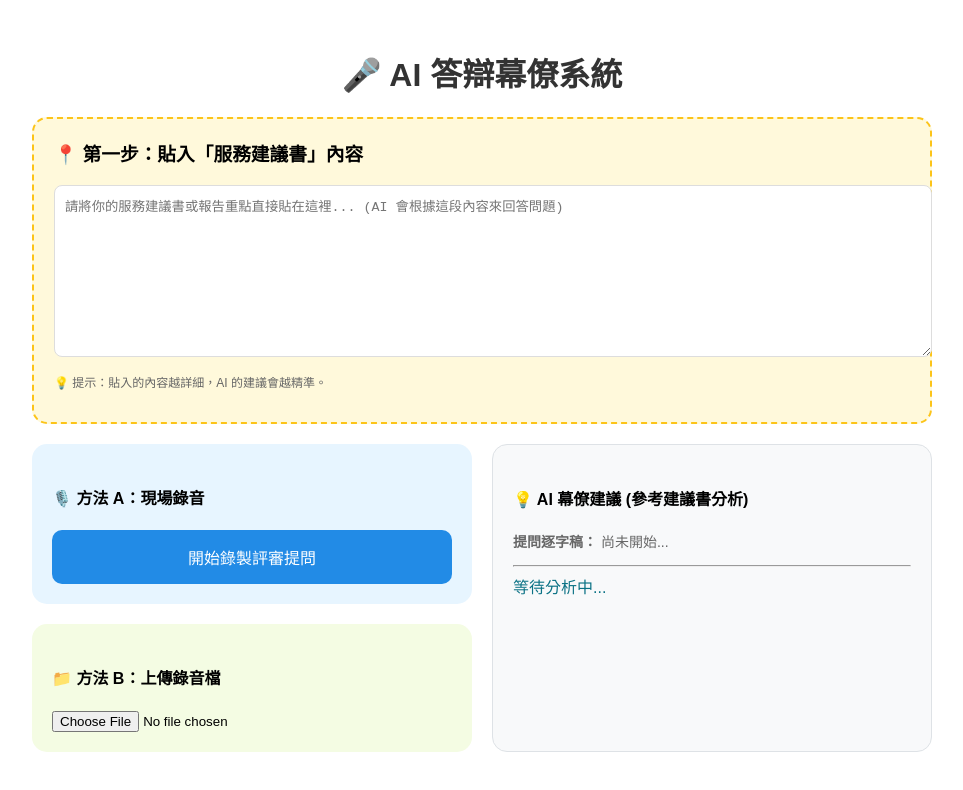
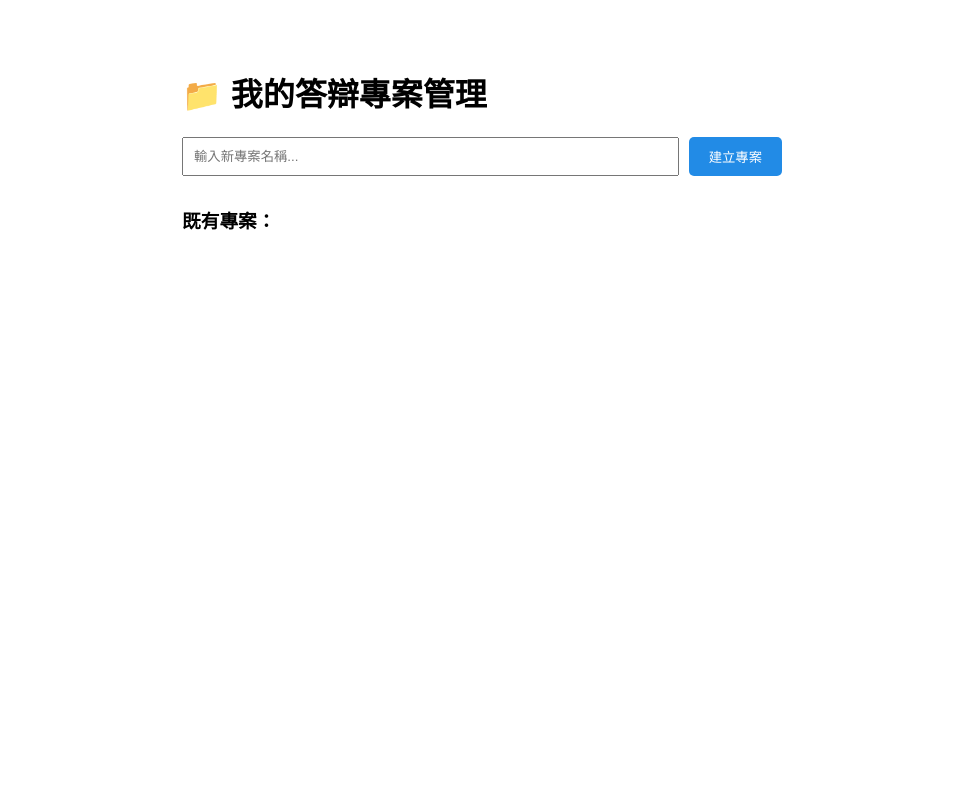
Before and after one commit to everterrachanghua-maker/my-ai-recorder, a Next.js app: page / in a window 1280 px wide. Shown: the top 790 px of the page, without its empty margins (158-1121 px from the left). Built offline with nearby package versions, Linux system fonts and the light colour scheme.

Commit message:
Update page.js

```diff
--- a/app/page.js
+++ b/app/page.js
@@ -1,16 +1,25 @@
 "use client";
 import { useState, useEffect } from 'react';
 
-export default function RecorderPage() {
-  const [reportContent, setReportContent] = useState(''); // 儲存報告書內容
+export default function ProjectManager() {
+  const [projects, setProjects] = useState([]); // 所有專案
+  const [currentProjectId, setCurrentProjectId] = useState(null); // 目前選中的專案 ID
+  const [newProjectName, setNewProjectName] = useState('');
+
   const [isListening, setIsListening] = useState(false);
   const [transcript, setTranscript] = useState('');
   const [analysis, setAnalysis] = useState('');
   const [loading, setLoading] = useState(false);
   const [recognition, setRecognition] = useState(null);
 
+  // 1. 初始化：從瀏覽器讀取舊專案
   useEffect(() => {
-    if (typeof window !== 'undefined') {
+    const savedProjects = localStorage.getItem('ai_projects');
+    if (savedProjects) {
+      const parsed = JSON.parse(savedProjects);
+      setProjects(parsed);
+    }
+
     const SpeechRecognition = window.SpeechRecognition || window.webkitSpeechRecognition;
     if (SpeechRecognition) {
       const rec = new SpeechRecognition();
@@ -23,93 +32,158 @@ export default function RecorderPage() {
       rec.onend = () => setIsListening(false);
       setRecognition(rec);
     }
-    }
   }, []);
 
-  // 1. 即時錄音發送
-  const toggleListen = () => {
-    if (!reportContent) { alert("請先在下方貼入『服務建議書』內容！"); return; }
-    if (isListening) { recognition.stop(); }
-    else { setTranscript('正在聽...'); setAnalysis(''); recognition.start(); setIsListening(true); }
+  // 2. 儲存專案到 LocalStorage
+  useEffect(() => {
+    if (projects.length > 0) {
+      localStorage.setItem('ai_projects', JSON.stringify(projects));
+    }
+  }, [projects]);
+
+  const currentProject = projects.find(p => p.id === currentProjectId);
+
+  // 新增專案
+  const createProject = () => {
+    if (!newProjectName) return;
+    const newProj = {
+      id: Date.now(),
+      name: newProjectName,
+      reportContent: '',
+      history: []
+    };
+    setProjects([...projects, newProj]);
+    setCurrentProjectId(newProj.id);
+    setNewProjectName('');
   };
 
-  // 2. 錄音檔上傳分析
-  const handleAudioUpload = async (e) => {
-    if (!reportContent) { alert("請先貼入『服務建議書』內容！"); return; }
-    const file = e.target.files[0];
-    if (!file) return;
-
-    setLoading(true);
-    setTranscript(`正在處理音訊檔案...`);
-
-    const formData = new FormData();
-    formData.append('file', file);
-    formData.append('report', reportContent); // 把報告書也傳過去
-
-    try {
-      const res = await fetch('/api/process', { method: 'POST', body: formData });
-      const data = await res.json();
-      setAnalysis(data.analysis);
-      setTranscript("（音訊檔案分析完成）");
-    } catch (err) {
-      setAnalysis("音訊處理失敗，請確認檔案格式。");
-    }
-    setLoading(false);
+  // 更新目前專案的報告內容
+  const updateReport = (val) => {
+    const updated = projects.map(p =>
+      p.id === currentProjectId ? { ...p, reportContent: val } : p
+    );
+    setProjects(updated);
   };
 
-  // 3. 傳送文字給 AI
+  // 處理 AI 分析結果並存入歷史紀錄
+  const saveToHistory = (q, a) => {
+    const updated = projects.map(p => {
+      if (p.id === currentProjectId) {
+        return {
+          ...p,
+          history: [{ q, a, time: new Date().toLocaleString() }, ...p.history]
+        };
+      }
+      return p;
+    });
+    setProjects(updated);
+  };
+
   const sendToAI = async (text) => {
+    if (!currentProject.reportContent) { alert("請先輸入報告內容！"); return; }
     setLoading(true);
     const res = await fetch('/api/process', {
       method: 'POST',
       headers: { 'Content-Type': 'application/json' },
-      body: JSON.stringify({ text, report: reportContent }) // 傳送提問與報告
+      body: JSON.stringify({ text, report: currentProject.reportContent })
     });
     const data = await res.json();
     setAnalysis(data.analysis);
+    saveToHistory(text, data.analysis);
     setLoading(false);
   };
 
+  // 處理檔案上傳分析
+  const handleAudioUpload = async (e) => {
+    const file = e.target.files[0];
+    if (!file || !currentProject.reportContent) return;
+    setLoading(true);
+    const formData = new FormData();
+    formData.append('file', file);
+    formData.append('report', currentProject.reportContent);
+    const res = await fetch('/api/process', { method: 'POST', body: formData });
+    const data = await res.json();
+    setAnalysis(data.analysis);
+    saveToHistory(`檔案上傳: ${file.name}`, data.analysis);
+    setLoading(false);
+  };
+
+  // 回到首頁（專案清單）
+  if (!currentProjectId) {
     return (
-    <div style={{ padding: '20px', maxWidth: '900px', margin: 'auto', fontFamily: 'sans-serif', backgroundColor: '#fff', minHeight: '100vh' }}>
-      <h1 style={{ textAlign: 'center', color: '#333' }}>🎤 AI 答辯幕僚系統</h1>
+      <div style={{ padding: '40px', maxWidth: '600px', margin: 'auto', fontFamily: 'sans-serif' }}>
+        <h1>📁 我的答辯專案管理</h1>
+        <div style={{ display: 'flex', gap: '10px', marginBottom: '30px' }}>
+          <input
+            placeholder="輸入新專案名稱..."
+            value={newProjectName}
+            onChange={(e) => setNewProjectName(e.target.value)}
+            style={{ flex: 1, padding: '10px' }}
+          />
+          <button onClick={createProject} style={{ padding: '10px 20px', background: '#228be6', color: 'white', border: 'none', borderRadius: '5px' }}>建立專案</button>
+        </div>
+        <h3>既有專案：</h3>
+        {projects.map(p => (
+          <div
+            key={p.id}
+            onClick={() => setCurrentProjectId(p.id)}
+            style={{ padding: '20px', border: '1px solid #ddd', borderRadius: '10px', marginBottom: '10px', cursor: 'pointer', background: '#f8f9fa' }}
+          >
+            <strong>{p.name}</strong>
+            <div style={{ fontSize: '12px', color: '#666' }}>最後更新：{p.history[0]?.time || '無紀錄'}</div>
+          </div>
+        ))}
+      </div>
+    );
+  }
 
-      {/* 步驟一：報告書準備 */}
-      <div style={{ background: '#fff9db', padding: '20px', borderRadius: '15px', marginBottom: '20px', border: '2px dashed #fcc419' }}>
-        <h3 style={{ marginTop: 0 }}>📍 第一步：貼入「服務建議書」內容</h3>
+  // 專案內部介面
+  return (
+    <div style={{ padding: '20px', maxWidth: '1000px', margin: 'auto', fontFamily: 'sans-serif' }}>
+      <button onClick={() => setCurrentProjectId(null)} style={{ marginBottom: '20px' }}>← 回到專案列表</button>
+      <h2>專案：{currentProject.name}</h2>
+
+      <div style={{ display: 'grid', gridTemplateColumns: '1fr 1fr', gap: '20px' }}>
+        <div>
+          <section style={{ background: '#fff9db', padding: '15px', borderRadius: '10px', marginBottom: '20px' }}>
+            <h4>1. 服務建議書內容 (自動儲存)</h4>
             <textarea
-          placeholder="請將你的服務建議書或報告重點直接貼在這裡... (AI 會根據這段內容來回答問題)"
-          style={{ width: '100%', height: '150px', padding: '10px', borderRadius: '8px', border: '1px solid #ddd' }}
-          value={reportContent}
-          onChange={(e) => setReportContent(e.target.value)}
+              style={{ width: '100%', height: '200px' }}
+              value={currentProject.reportContent}
+              onChange={(e) => updateReport(e.target.value)}
+              placeholder="貼入此專案的報告內容..."
             />
-        <p style={{ fontSize: '12px', color: '#666' }}>💡 提示：貼入的內容越詳細，AI 的建議會越精準。</p>
+          </section>
+
+          <section style={{ background: '#e7f5ff', padding: '15px', borderRadius: '10px' }}>
+            <h4>2. 即時錄音或上傳</h4>
+            <button
+              onClick={() => isListening ? recognition.stop() : recognition.start() || setIsListening(true)}
+              style={{ width: '100%', padding: '15px', background: isListening ? 'red' : 'blue', color: 'white', border: 'none', borderRadius: '10px' }}
+            >
+              {isListening ? '🛑 停止錄音' : '🎙️ 開始錄製評審提問'}
+            </button>
+            <p>或上傳音訊檔：</p>
+            <input type="file" accept="audio/*" onChange={handleAudioUpload} />
+          </section>
         </div>
 
-      <div style={{ display: 'grid', gridTemplateColumns: '1fr 1fr', gap: '20px' }}>
-        {/* 左側：輸入提問 */}
         <div>
-          <div style={{ background: '#e7f5ff', padding: '20px', borderRadius: '15px', marginBottom: '20px' }}>
-            <h4>🎙️ 方法 A：現場錄音</h4>
-            <button onClick={toggleListen} style={{ padding: '15px', width: '100%', background: isListening ? '#fa5252' : '#228be6', color: 'white', border: 'none', borderRadius: '10px', fontSize: '16px', cursor: 'pointer' }}>
-              {isListening ? '🛑 停止聆聽' : '開始錄製評審提問'}
-            </button>
+          <section style={{ background: '#f8f9fa', padding: '15px', borderRadius: '10px', border: '1px solid #dee2e6', minHeight: '400px' }}>
+            <h4>💡 AI 幕僚最新建議</h4>
+            <div style={{ whiteSpace: 'pre-wrap', color: '#0b7285' }}>
+              {loading ? "AI 正在翻閱報告..." : analysis || "等待提問中..."}
             </div>
-
-          <div style={{ background: '#f4fce3', padding: '20px', borderRadius: '15px' }}>
-            <h4>📁 方法 B：上傳錄音檔</h4>
-            <input type="file" accept="audio/*" onChange={handleAudioUpload} />
+            <hr />
+            <h4>📜 此專案歷史紀錄</h4>
+            {currentProject.history.map((h, i) => (
+              <div key={i} style={{ fontSize: '13px', borderBottom: '1px solid #eee', padding: '10px 0' }}>
+                <div style={{ color: '#666' }}>{h.time}</div>
+                <strong>問：{h.q}</strong>
+                <div style={{ color: '#333' }}>答：{h.a.substring(0, 50)}...</div>
               </div>
-        </div>
-
-        {/* 右側：結果顯示 */}
-        <div style={{ background: '#f8f9fa', padding: '20px', borderRadius: '15px', border: '1px solid #dee2e6' }}>
-          <h4>💡 AI 幕僚建議 (參考建議書分析)</h4>
-          <p style={{ color: '#666', fontSize: '14px' }}><b>提問逐字稿：</b> {transcript || "尚未開始..."}</p>
-          <hr />
-          <div style={{ whiteSpace: 'pre-wrap', color: '#0b7285', fontWeight: '500', lineHeight: '1.6' }}>
-            {loading ? "AI 幕僚正在翻閱建議書..." : analysis || "等待分析中..."}
-          </div>
+            ))}
+          </section>
         </div>
       </div>
     </div>
```
Lines whose indentation alone changed are shown as unchanged.
